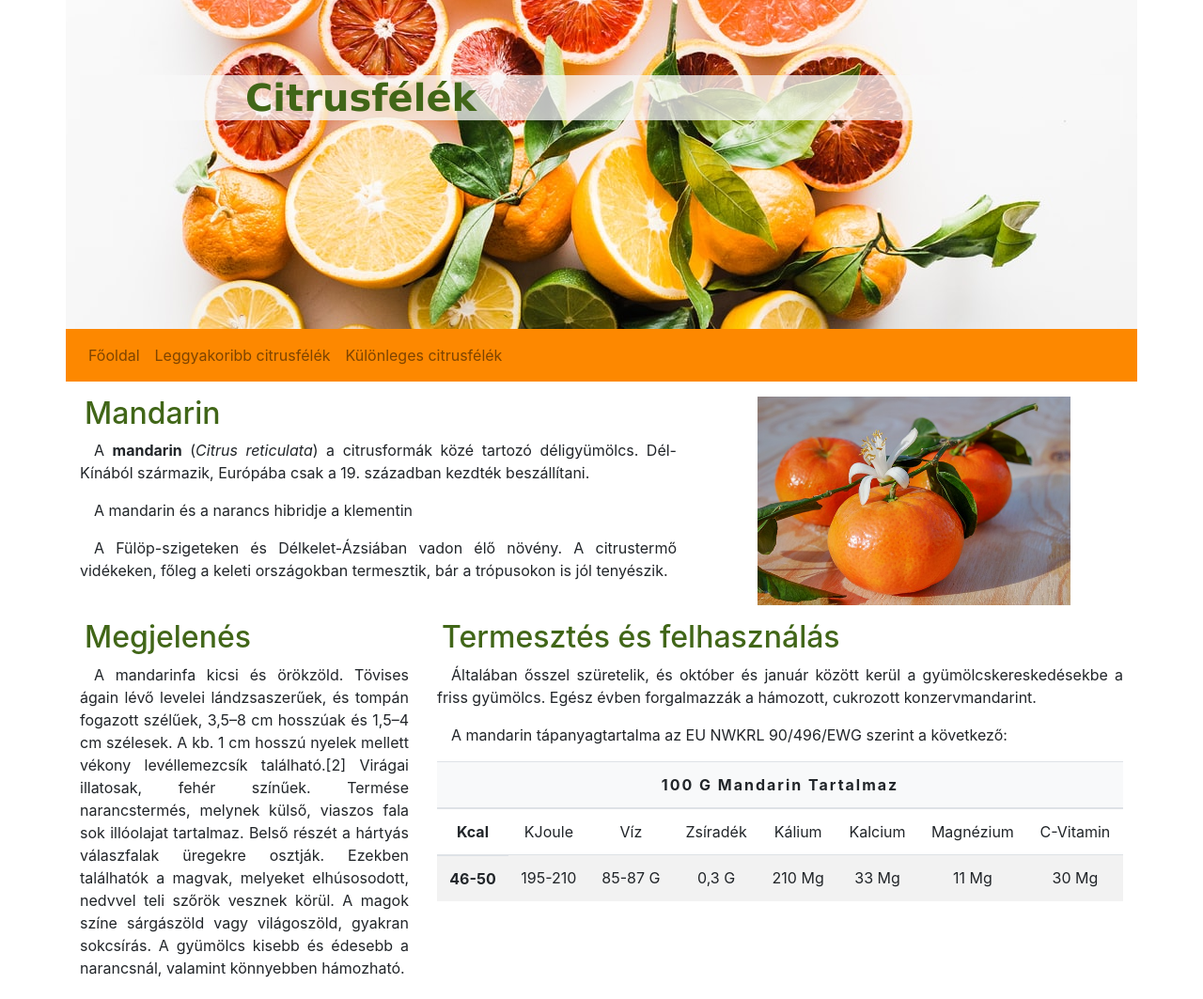
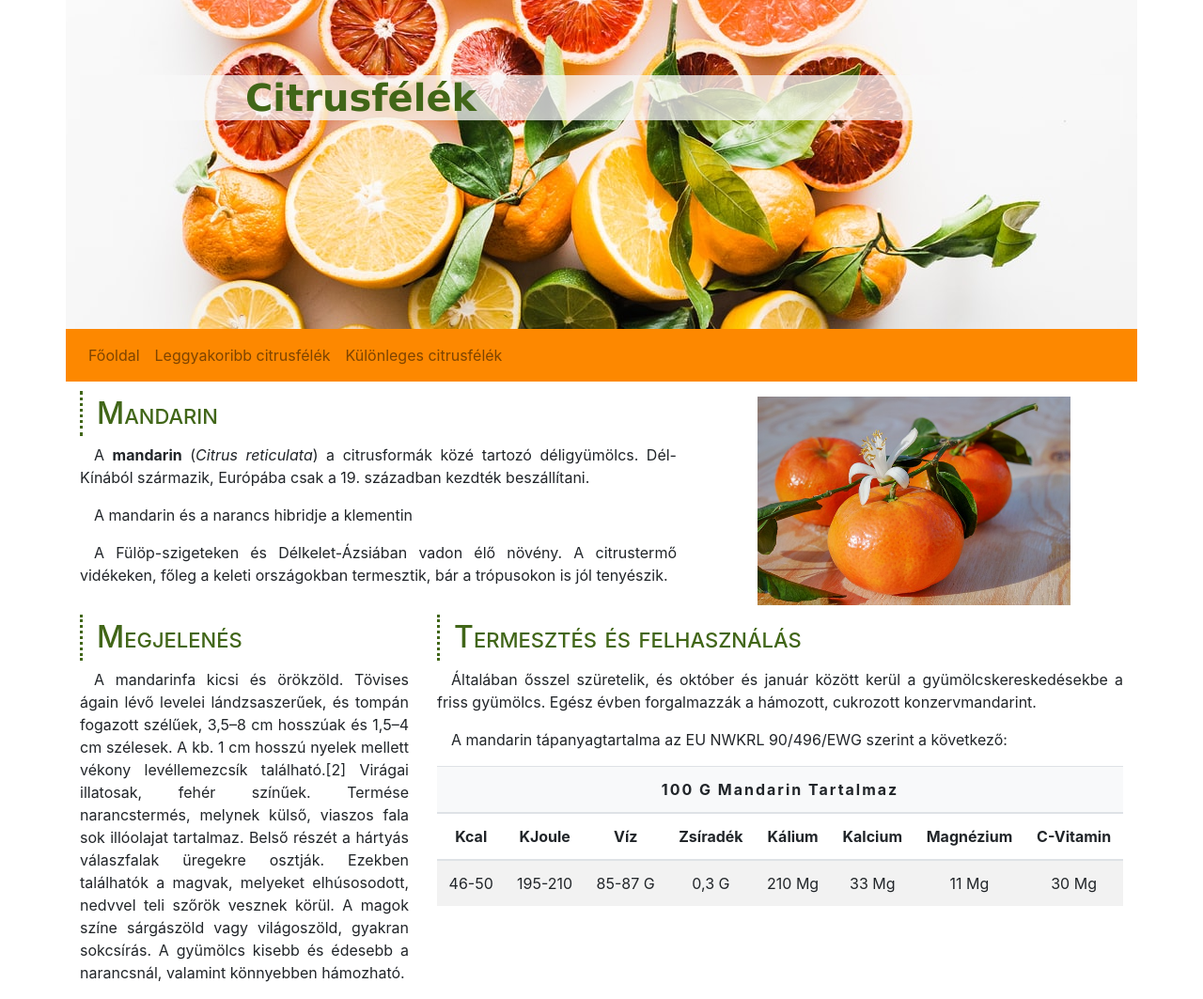
Before and after one commit to nagya0504/mandarin, a plain HTML site: page mandarin.html in a window 1280 px wide. Shown: the whole page at 94% size. Drawn offline with Linux system fonts and the light colour scheme.

Commit message:
small fixes

```diff
--- a/css/style.css
+++ b/css/style.css
@@ -6,7 +6,7 @@ header{
 }
 
 h1{
-    background-color: rgb(248, 248, 248, 0.75);
+    background-color: rgba(248, 248, 248, 0.75);
     margin-top: 80px;
     padding-left: 11rem;
     font-family: Verdana, Geneva, Tahoma, sans-serif;
@@ -17,13 +17,9 @@ h1{
 h2{
     margin-top: 10px;
     color: #416618;
-    border-color: #416618;
-    border-left: 3px;
-    font: small-caps;
-    padding-left: 15px;
-    padding-right: 15px;
-    padding-top: 5px;
-    padding-left: 5px;
+    border-left: 3px #416618 dotted;
+    font-variant: small-caps;
+    padding: 5px 15px;
 
 }
 
--- a/mandarin.html
+++ b/mandarin.html
@@ -3,6 +3,7 @@
 <html lang="hu">
 <head>
     <title>Mandarin</title>
+    <meta charset="UTF-8">
     <meta name="viewport" content="width=device-width, initial-scale=1, shrink-to-fit=no">
     <link rel="stylesheet" href="bootstrap/css/bootstrap.min.css">
     <link rel="stylesheet" href="css/style.css">
@@ -68,18 +69,18 @@
                         </tr>
                         <tr>
                             <th>kcal</th>
-                            <td>kJoule</td>
-                            <td>Víz</td>
-                            <td>Zsíradék</td>
-                            <td>Kálium</td>
-                            <td>Kalcium</td>
-                            <td>Magnézium</td>
-                            <td>C-vitamin</td>
+                            <th>kJoule</th>
+                            <th>Víz</th>
+                            <th>Zsíradék</th>
+                            <th>Kálium</th>
+                            <th>Kalcium</th>
+                            <th>Magnézium</th>
+                            <th>C-vitamin</th>
                         </tr>
                     </thead>
                     <tbody>
                         <tr>
-                            <th>46-50</th>
+                            <td>46-50</td>
                             <td>195-210</td>
                             <td>85-87 g</td>
                             <td>0,3 g</td>
```
Also changed, not shown: index.html (+1 -1 lines).
